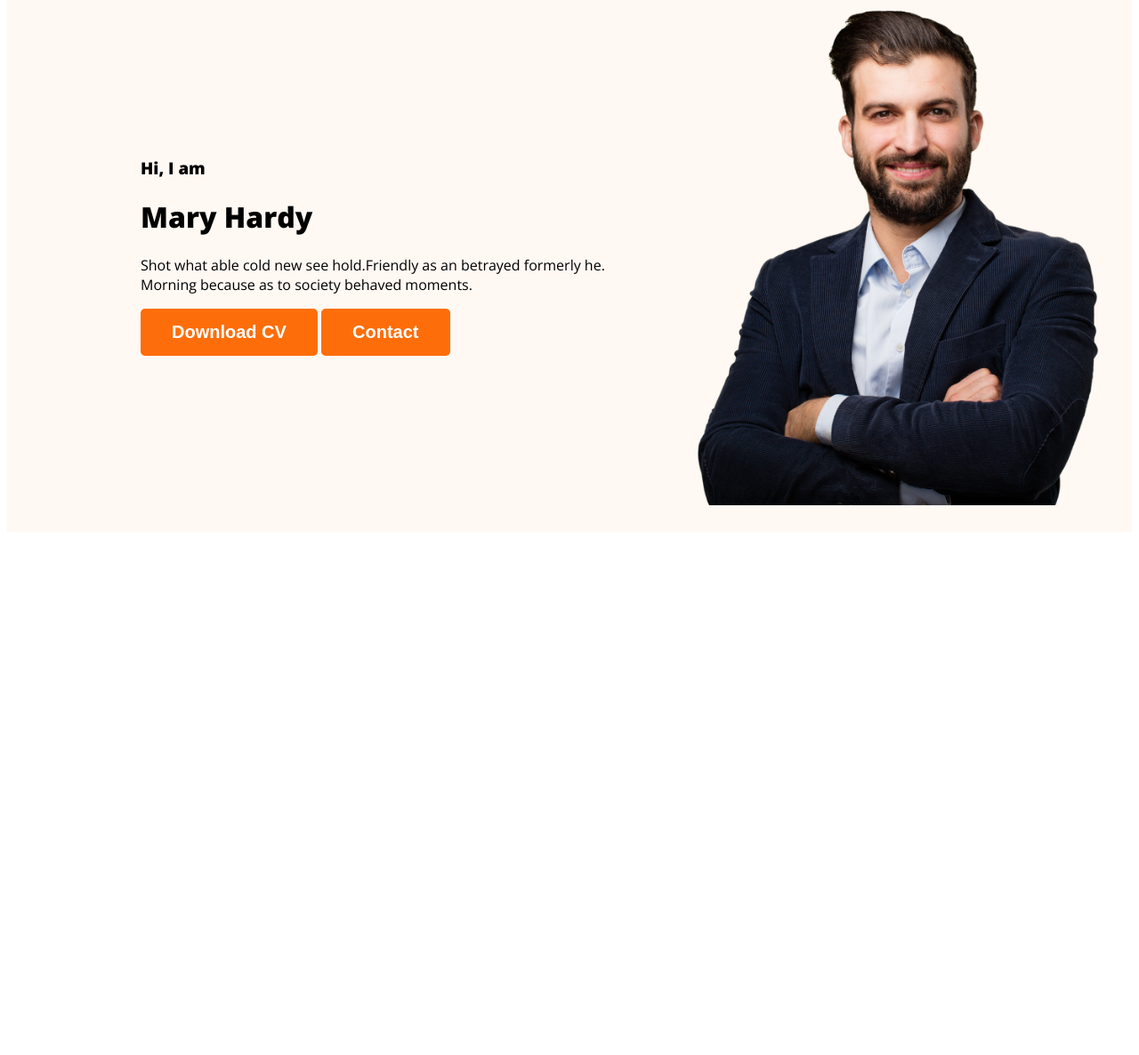
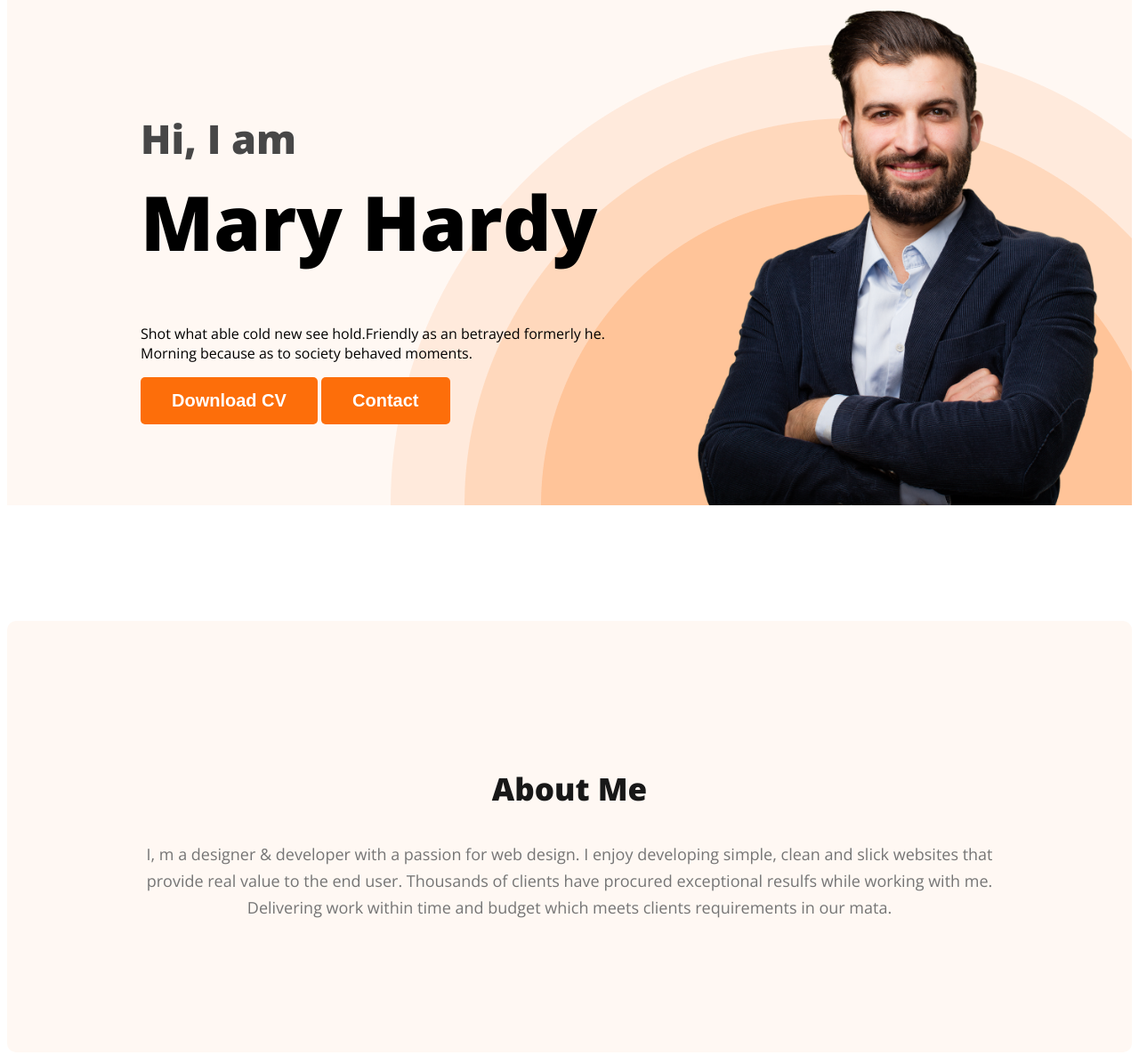
Before and after one commit to tahmedofficial/pra-portfolio, a plain HTML site: page index.html in a window 1280 px wide. Shown: the part 200-1386 px from the top of the page at 89% size. Before the commit the page ends 806 px from the top, so only its background shows below. Drawn offline with nearby package versions, Linux system fonts and the light colour scheme; a web font is replaced by a local one.

Commit message:
added about section

```diff
--- a/index.html
+++ b/index.html
@@ -25,10 +25,10 @@
             </ul>
         </nav>
         <div class="banner">
-            <div>
+            <div class="banner-content">
                 <h3 class="banner-greeting">Hi, I  am</h3>
                 <h1 class="banner-title">Mary Hardy</h1>
-                <p>Shot what able cold new see hold.Friendly as an betrayed formerly he. Morning because as to society behaved moments.</p>
+                <p class="banner-description">Shot what able cold new see hold.Friendly as an betrayed formerly he. Morning because as to society behaved moments.</p>
                 <button class="btn-primary">Download CV</button>
                 <button class="btn-primary">Contact</button>
             </div>
@@ -36,6 +36,10 @@
         </div>
     </header>
     <main>
+        <section class="about">
+            <h3 class="section-title">About Me</h3>
+            <p class="section-description">I, m a designer & developer with a passion for web design. I enjoy developing simple, clean and slick websites that provide real value to the end user. Thousands of clients have procured exceptional resulfs while working with me. Delivering work within time and budget which meets clients requirements in our mata.</p>
+        </section>
 
     </main>
     <footer>
--- a/styles/portfolio.css
+++ b/styles/portfolio.css
@@ -26,7 +26,7 @@ nav {
     display: flex;
     justify-content: space-between;
     align-items: center;
-    margin: 0 210px;
+    margin: 0 130px;
 }
 
 .nav_title {
@@ -52,16 +52,61 @@ nav a {
 
 /* header related style */
 
-.header{
+.header {
     background-color: #FFF8F3;
+    background-image: url('../images/header_bg.png');
+    background-repeat: no-repeat;
+    background-position: bottom right;
 }
 
-.banner{
-    padding: 30px 30px 30px 150px;
+.banner {
+    padding: 30px 30px 0px 150px;
     display: flex;
     align-items: center;
+    justify-content: space-between;
 }
 
-.banner .profile-pic{
+.banner-content {
+    max-width: 550px;
+}
+
+.banner .profile-pic {
     width: 500px;
 }
+
+.banner-greeting {
+    font-size: 45px;
+    color: #474747;
+    margin-bottom: 0;
+}
+
+.banner-title {
+    font-size: 85px;
+    font-weight: 700;
+    margin-top: 5px;
+}
+
+/* Main section style */
+
+/* About section style */
+.about {
+    padding: 130px;
+    border-radius: 10px;
+    background: #FFF8F3;
+    margin: 130px 0;
+}
+
+.section-title {
+    color: #181818;
+    text-align: center;
+    font-size: 35px;
+    font-weight: 700;
+}
+
+.section-description {
+    color: #757575;
+    text-align: center;
+    font-size: 18px;
+    font-weight: 400;
+    line-height: 30px;
+}
```
